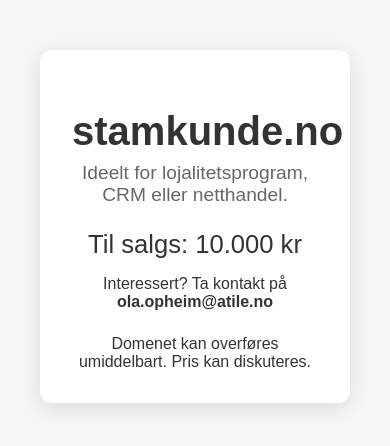
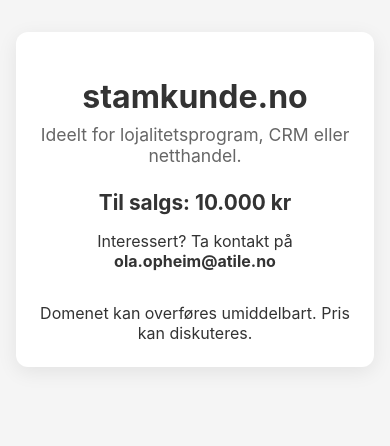
Before and after one commit to olahop/stamkunde-no, a plain HTML site: page index.html in a window 390 px wide. Drawn offline with Linux system fonts and the light colour scheme.

Commit message:
fix mobile view

```diff
--- a/index.html
+++ b/index.html
@@ -18,37 +18,72 @@
     <meta property="og:url" content="https://stamkunde.no/" />
 
     <style>
+      :root {
+        --primary: #333;
+        --accent: #666;
+        --bg: #f5f5f5;
+        --white: #fff;
+      }
+
       body {
-        font-family: sans-serif;
-        text-align: center;
-        padding: 5vh 2rem;
-        background-color: #f5f5f5;
-        color: #333;
+        font-family: -apple-system, BlinkMacSystemFont, "Segoe UI", Roboto,
+          sans-serif;
+        background-color: var(--bg);
+        margin: 0;
+        padding: 0;
+        color: var(--primary);
       }
+
       .container {
         max-width: 600px;
-        margin: auto;
-        background: white;
+        margin: 5vh auto;
         padding: 2rem;
+        background: var(--white);
         border-radius: 12px;
-        box-shadow: 0 5px 20px rgba(0, 0, 0, 0.1);
+        box-shadow: 0 5px 20px rgba(0, 0, 0, 0.08);
+        text-align: center;
       }
+
       h1 {
         font-size: 2.5rem;
         margin-bottom: 0.5rem;
       }
+
       .tagline {
-        font-size: 1.2rem;
+        font-size: 1.25rem;
         margin-bottom: 1.5rem;
-        color: #666;
+        color: var(--accent);
       }
+
       .price {
-        font-size: 1.6rem;
+        font-size: 1.5rem;
         margin-bottom: 1rem;
+        font-weight: bold;
       }
+
       .contact {
         font-size: 1rem;
-        margin-top: 1.5rem;
+        margin-top: 2rem;
+        color: var(--primary);
+      }
+
+      @media (max-width: 480px) {
+        h1 {
+          font-size: 2rem;
+        }
+
+        .tagline {
+          font-size: 1.1rem;
+        }
+
+        .price {
+          font-size: 1.3rem;
+        }
+
+        .container {
+          margin: 2rem 1rem;
+          padding: 1.5rem;
+        }
       }
     </style>
   </head>
```
